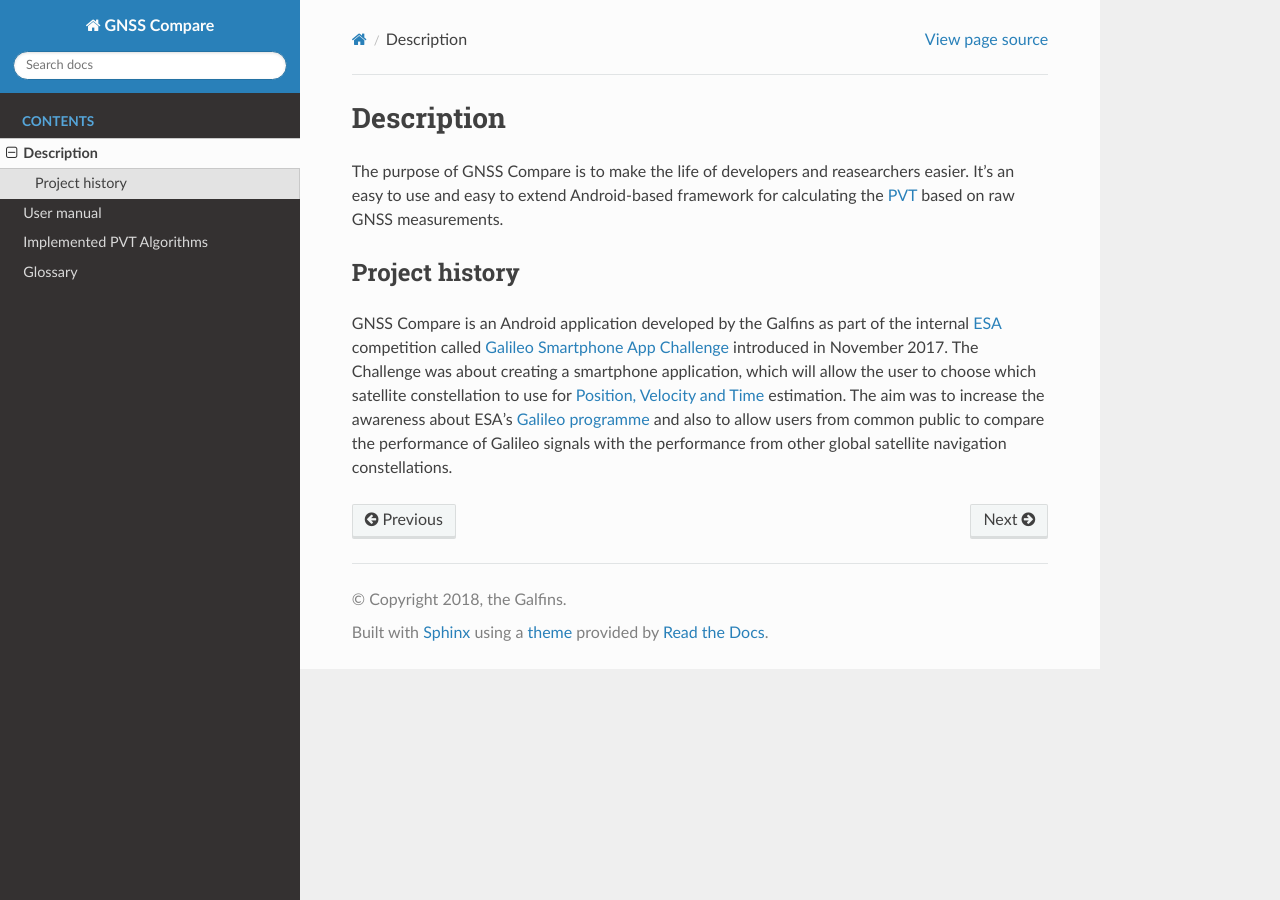
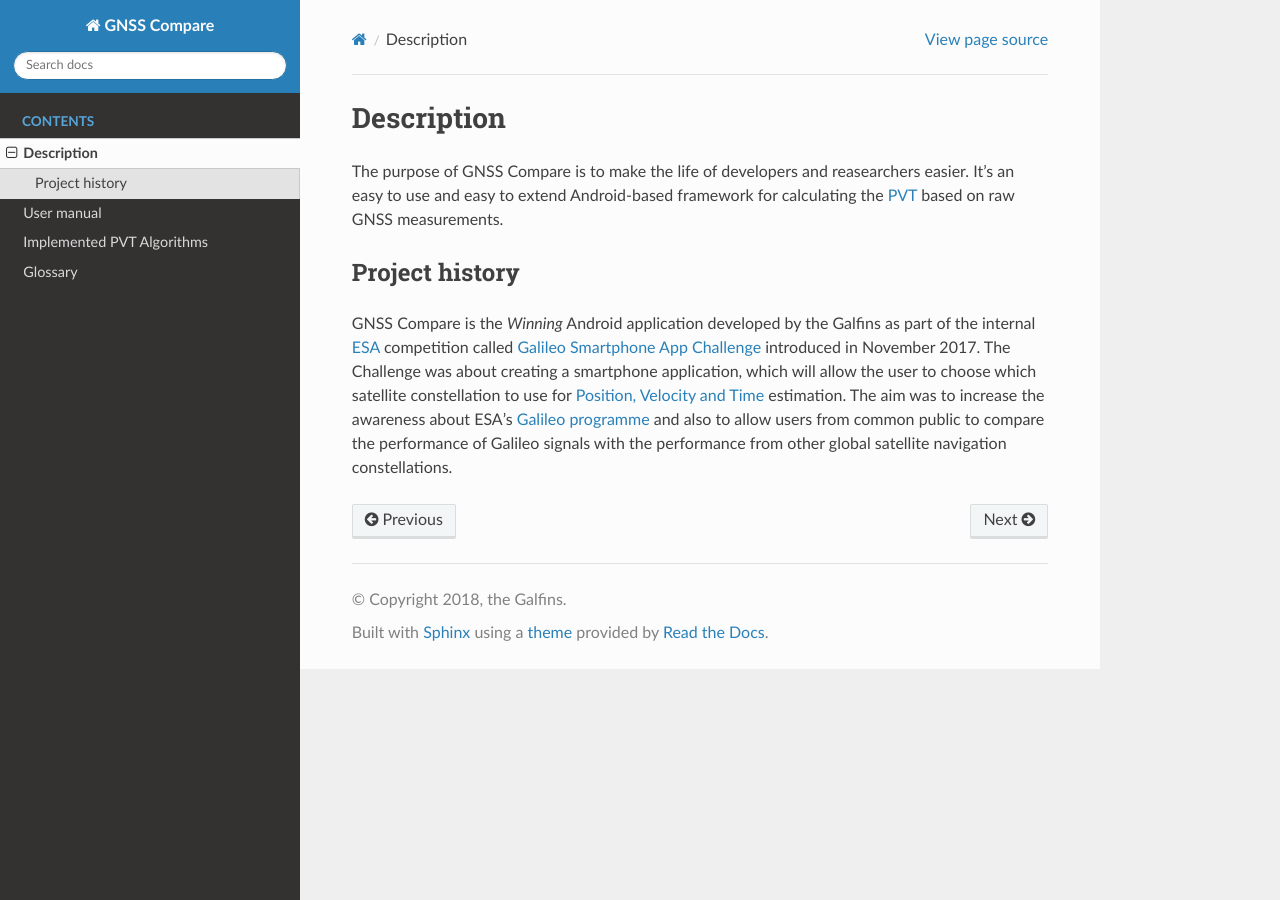
Before and after one commit to TheGalfins/GNSS_Compare, a Sphinx documentation site: the page built from docs/description.rst, in a window 1280 px wide. Built offline with Sphinx 7.4.7 and the Read the Docs theme 2.0.0, drawn with Linux system fonts in a browser that asks for light colours.

Commit message:
Added the winning part in the description of the app

```diff
--- a/docs/description.rst
+++ b/docs/description.rst
@@ -9,7 +9,7 @@
 Project history
 ===============
 
-GNSS Compare is an Android application developed by the Galfins as part of the internal ESA_ competition called `Galileo Smartphone App Challenge`_ introduced in November 2017. The Challenge was about creating a smartphone application, which will allow the user to choose which satellite constellation to use for :ref:`Position, Velocity and Time<pvt>` estimation. The aim was to increase the awareness about ESA's `Galileo programme`_ and also to allow users from common public to compare the performance of Galileo signals with the performance from other global satellite navigation constellations.
+GNSS Compare is the *Winning* Android application developed by the Galfins as part of the internal ESA_ competition called `Galileo Smartphone App Challenge`_ introduced in November 2017. The Challenge was about creating a smartphone application, which will allow the user to choose which satellite constellation to use for :ref:`Position, Velocity and Time<pvt>` estimation. The aim was to increase the awareness about ESA's `Galileo programme`_ and also to allow users from common public to compare the performance of Galileo signals with the performance from other global satellite navigation constellations.
 
 
 .. _ESA: http://esa.int
```
